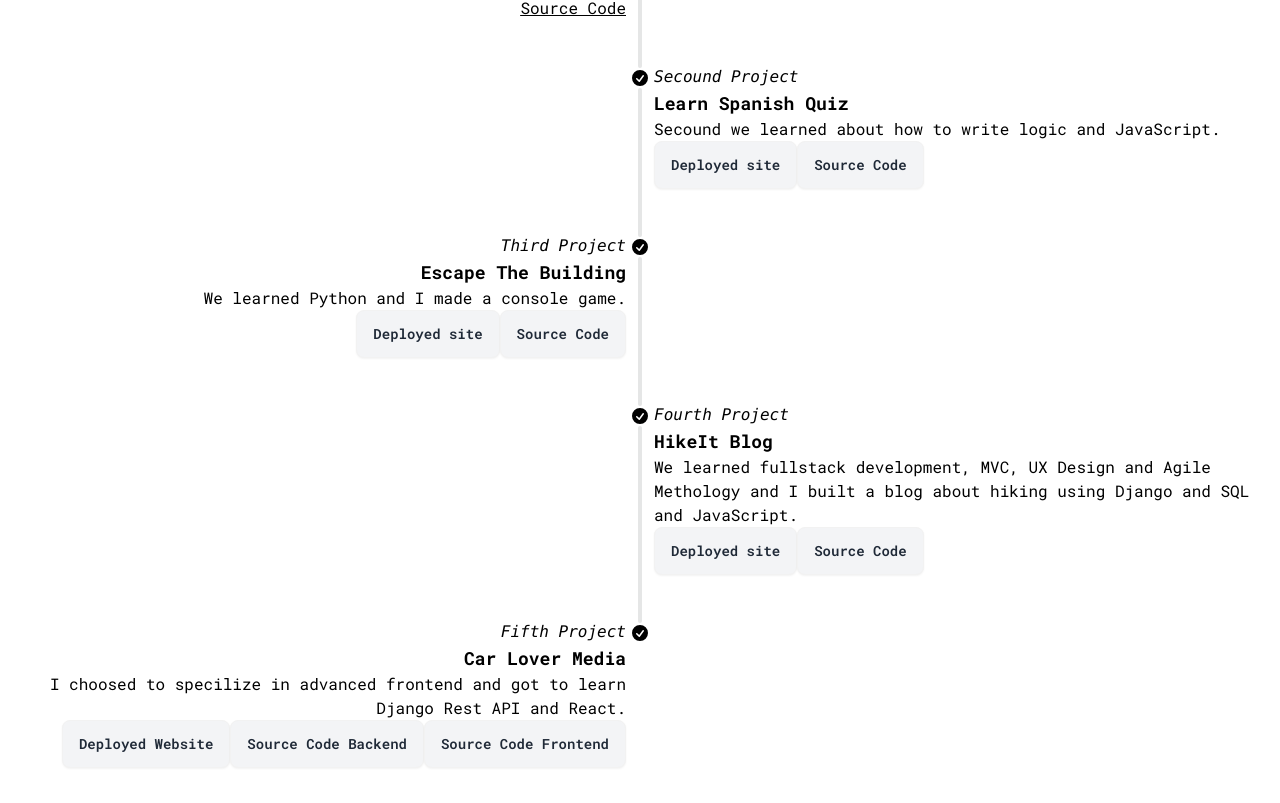
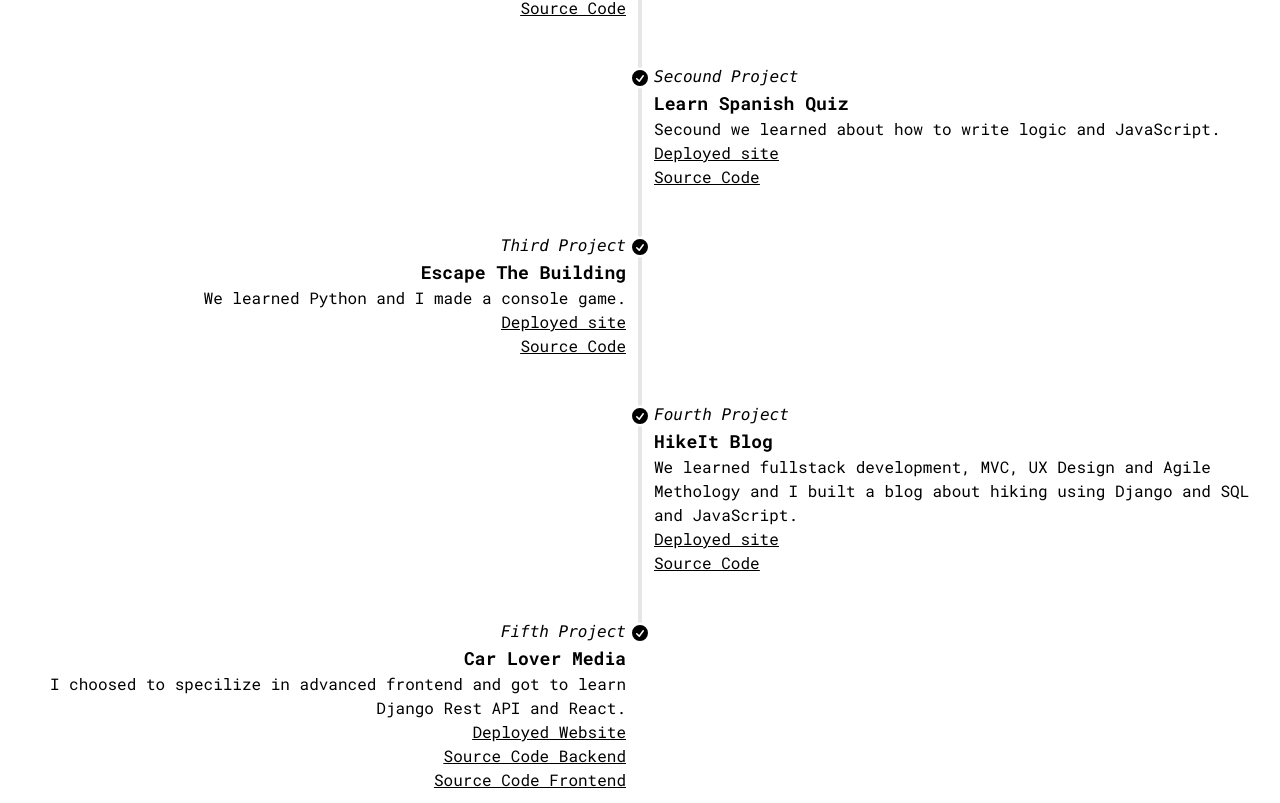
Before and after one commit to EmanuelGustafzon/portfolio, a Next.js app in the folder portfolio/: page / in a window 1280 px wide. Shown: the part 1117-1920 px from the top of the page. Built offline with nearby package versions, Linux system fonts and the light colour scheme.

Commit message:
add email in nav and ul to experience component

```diff
--- a/portfolio/app/page.tsx
+++ b/portfolio/app/page.tsx
@@ -16,7 +16,7 @@ export default function Home() {
       <Nav/>
       <Banner/>
       <div className='container flex justify-center'>
-        <h3 className='text-4xl font-bold py-6'>Studies at Code Institute</h3>
+        <h3 className='lg:text-4xl sm:text-lg font-bold px-6 py-6'>Studies at Code Institute</h3>
       </div>
       <div className='flex justify-center py-6 px-6'>
         <p className=''>Code Institute was a practical and theoretical chorse where we learned to code full stack web apps, work according to agile methology and UX design </p>
--- a/portfolio/components/Banner.jsx
+++ b/portfolio/components/Banner.jsx
@@ -5,7 +5,7 @@ const Banner = () => {
             <div className="hero-content flex-col lg:flex-row-reverse">
                 <Image width="600" height="700" src="/images/switzerland.jpg" className="rounded-lg shadow-2xl" />
                 <div>
-                <h1 className="text-5xl font-bold sm:text-sm">Hi There 👋</h1>
+                <h1 className="lg:text-5xl font-bold sm:text-lg">Hi There 👋</h1>
                 <p className="py-6">My name is Emanuel and I am a passionate coder who love to write logic and deepen my knowledge and learn new things. I love the feeling of opening
                 a new blank page in VS Code and start working on a new feature that requires me to research and problem solve.</p>
                 <p className="py-6">When I am not coding I love adventure, be out in nature, explore new places or share a good meal or coffee with love ones.</p>
--- a/portfolio/components/Experience.jsx
+++ b/portfolio/components/Experience.jsx
@@ -31,8 +31,10 @@ const Experience = () => {
       <div className="text-lg font-black">Learn Spanish Quiz</div>
       Secound we learned about how to write logic and JavaScript.
       <div>
-        <button className="btn py-2 bg-gray-100"> <Link href="https://emanuelgustafzon.github.io/Milestone-project-2-Quiz/">Deployed site</Link> </button>
-        <button className="btn py-2 bg-gray-100"> <Link href="https://github.com/EmanuelGustafzon/Milestone-project-2-Quiz">Source Code</Link></button>
+        <ul>
+        <li className="underline"> <Link href="https://emanuelgustafzon.github.io/Milestone-project-2-Quiz/">Deployed site</Link> </li>
+        <li className="underline"> <Link href="https://github.com/EmanuelGustafzon/Milestone-project-2-Quiz">Source Code</Link></li>
+        </ul>
       </div>
     </div>
     <hr />
@@ -47,8 +49,10 @@ const Experience = () => {
       <div className="text-lg font-black">Escape The Building</div>
       We learned Python and I made a console game.
       <div>
-      <button className="btn py-2 bg-gray-100 bg-gray-100"> <Link href="https://escape-the-building.herokuapp.com/">Deployed site</Link> </button>
-      <button className="btn py-2 bg-gray-100 bg-gray-100" > <Link href="https://github.com/EmanuelGustafzon/escape-the-building">Source Code</Link></button>
+        <ul>
+      <li className="underline"> <Link href="https://escape-the-building.herokuapp.com/">Deployed site</Link> </li>
+      <li className="underline"> <Link href="https://github.com/EmanuelGustafzon/escape-the-building">Source Code</Link></li>
+      </ul>
       </div>
     </div>
     <hr />
@@ -63,8 +67,10 @@ const Experience = () => {
       <div className="text-lg font-black">HikeIt Blog</div>
       We learned fullstack development, MVC, UX Design and Agile Methology and I built a blog about hiking using Django and SQL and JavaScript.
       <div>
-        <button className="btn py-2 bg-gray-100"> <Link href="https://myhikeblog.herokuapp.com/">Deployed site</Link> </button>
-        <button className="btn py-2 bg-gray-100"> <Link href="https://github.com/EmanuelGustafzon/Milestone-project-4-hiking-blog">Source Code</Link></button>
+        <ul>
+        <li className="underline"> <Link href="https://myhikeblog.herokuapp.com/">Deployed site</Link> </li>
+        <li className="underline"> <Link href="https://github.com/EmanuelGustafzon/Milestone-project-4-hiking-blog">Source Code</Link></li>
+        </ul>
       </div>
     </div>
     <hr />
@@ -79,9 +85,11 @@ const Experience = () => {
       <div className="text-lg font-black">Car Lover Media</div>
       I choosed to specilize in advanced frontend and got to learn Django Rest API and React.
       <div>
-        <button className="btn py-2 bg-gray-100"> <Link href="https://autoloversmedia.herokuapp.com/">Deployed Website</Link> </button>
-        <button className="btn py-2 bg-gray-100"> <Link href="https://github.com/EmanuelGustafzon/project-5-api-autolovers">Source Code Backend</Link> </button>
-        <button className="btn py-2 bg-gray-100"> <Link href="https://github.com/EmanuelGustafzon/project-5-api-autolovers?tab=readme-ov-file">Source Code Frontend</Link></button>
+        <ul>
+        <li className="underline"> <Link href="https://autoloversmedia.herokuapp.com/">Deployed Website</Link> </li>
+        <li className="underline"> <Link href="https://github.com/EmanuelGustafzon/project-5-api-autolovers">Source Code Backend</Link> </li>
+        <li className="underline"> <Link href="https://github.com/EmanuelGustafzon/project-5-api-autolovers?tab=readme-ov-file">Source Code Frontend</Link></li>
+        </ul>
       </div>
     </div>
   </li>
--- a/portfolio/components/Nav.jsx
+++ b/portfolio/components/Nav.jsx
@@ -16,9 +16,9 @@ const Nav = () => {
             </Link>
           </button>
           <button className="btn bg-gray-100 border-none">
-            <Link href='' target='_blank' rel='noopener noreferrer'>
+            <a href='mailto:emanuel.gustafzon@gmail.com' target='_blank' rel='noopener noreferrer'>
               <FaEnvelope className='text-2xl text-red-600' />
-            </Link>
+            </a>
           </button>
           <button className="btn bg-gray-100 border-none">
             <Link href='' target='_blank' rel='noopener noreferrer'>
```
